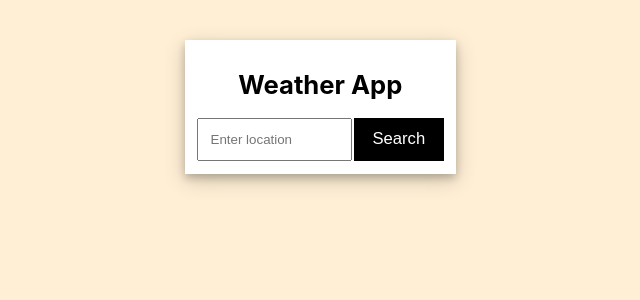
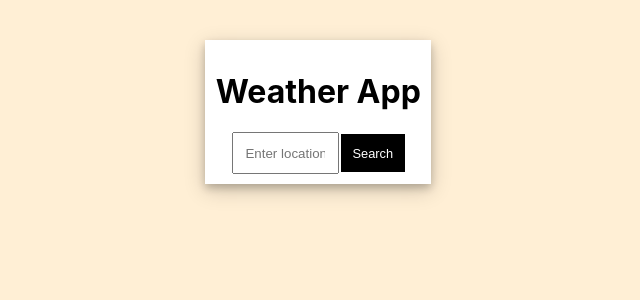
Before and after one commit to varunks3/weather-app-react, a React (Create React App) app: page / in a window 1280 px wide. Shown: the top 300 px of the page, without its empty margins (332-972 px from the left). Built offline with nearby package versions, Linux system fonts and the light colour scheme.

Commit message:
update-font-size

```diff
--- a/src/components/WeatherApp.css
+++ b/src/components/WeatherApp.css
@@ -1,15 +1,42 @@
+/* div{
+  background-color: blue;
+  height: 100%;
+}
+input{
+  padding: 2%;
+  width: 10vw;
+}
+button{
+  padding: 2%;
+  background: black;
+  border: none;
+  color: white;
+  width: 6vw;
+}
 h1{
-    font-size: 100%;
+  font-size: 6vw;
 }
+h2{
+  font-size: 4vw;
+}
+p{
+  font-size: 5vw;
+}
+img{
+  width: 10vw;
+  height: 70%;
+} */
+
 .container{
   box-shadow: 0 4px 8px 0 rgba(0, 0, 0, 0.2), 0 6px 20px 0 rgba(0, 0, 0, 0.19);
   background-color: white;
   padding: 5%;
   margin-top: 5vh;
   width: 100%;
+  height: 100%;
 }
 p{
-    font-size: 2vw;
+  font-size: 0.8rem;
 }
 .temp{
   display: flex;
@@ -18,15 +45,9 @@
 .type{
   font-weight: 300;
 }
-  h2{
-    font-family: Arial, Helvetica, sans-serif;
-    font-size: 3vw;
-  }
-
 input{
 padding: 0.9vw;
-  width: 10vw;
-  height: 1.3vw;
+width: 5rem;
 }
 button{
 padding: 0.9vw;
@@ -35,13 +56,13 @@ button{
 border: none;
 margin-left: 2px;
 cursor: pointer;
-  width: 7vw;
-  font-size: 1.3vw;
-}
-h1{
-  font-size: 2vw;
+font-size: 0.8rem;
 }
 img{
-  width: 5vw;
+width: 40%;
 height: 50%;
 }
+h2{
+  font-family: Arial, Helvetica, sans-serif;
+  font-size: 1rem;
+}
--- a/src/components/WeatherApp.js
+++ b/src/components/WeatherApp.js
@@ -38,7 +38,7 @@ const WeatherApp = () => {
 
   return (
     <div className="container">
-      <h1 >Weather App</h1>
+      <h1>Weather App</h1>
       <form onSubmit={handleSubmit}>
           <input
             type="text"
@@ -52,7 +52,7 @@ const WeatherApp = () => {
       {error && <p className="error-message">{error}</p>}
       {weatherData && (
         <div className="weather-info">
-          <h2 className="city-name">{weatherData.name}</h2>
+          <h2>{weatherData.name}</h2>
           <div className="weather-details">
             <div className="weather-condition">
               <img
```
Also changed, not shown: src/index.css (+8 -0 lines). Lines whose indentation alone changed are shown as unchanged.
